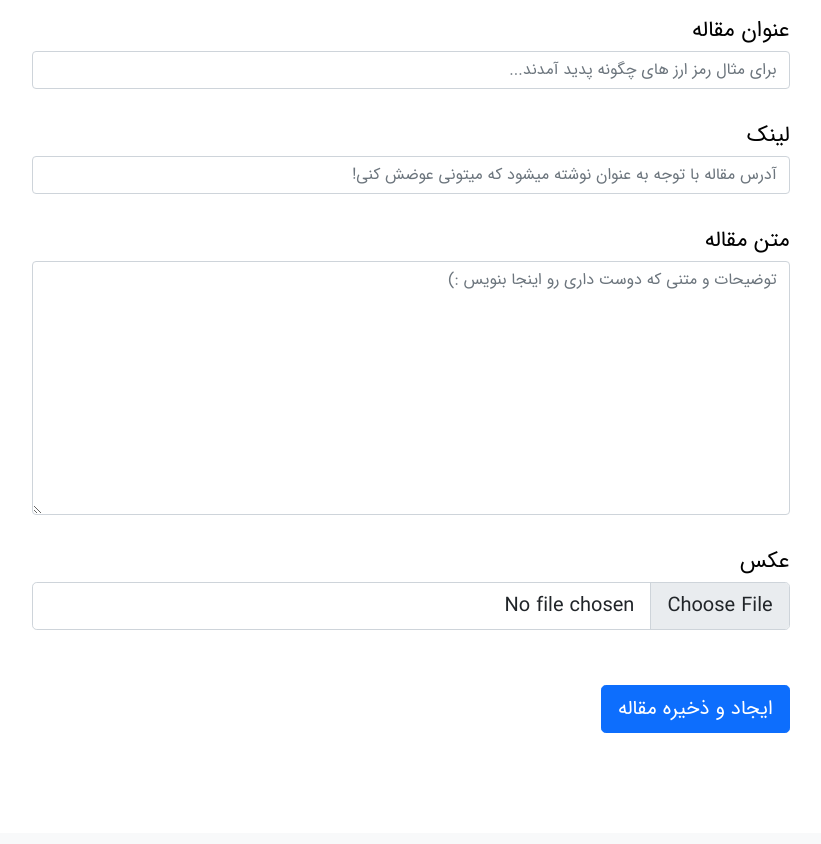
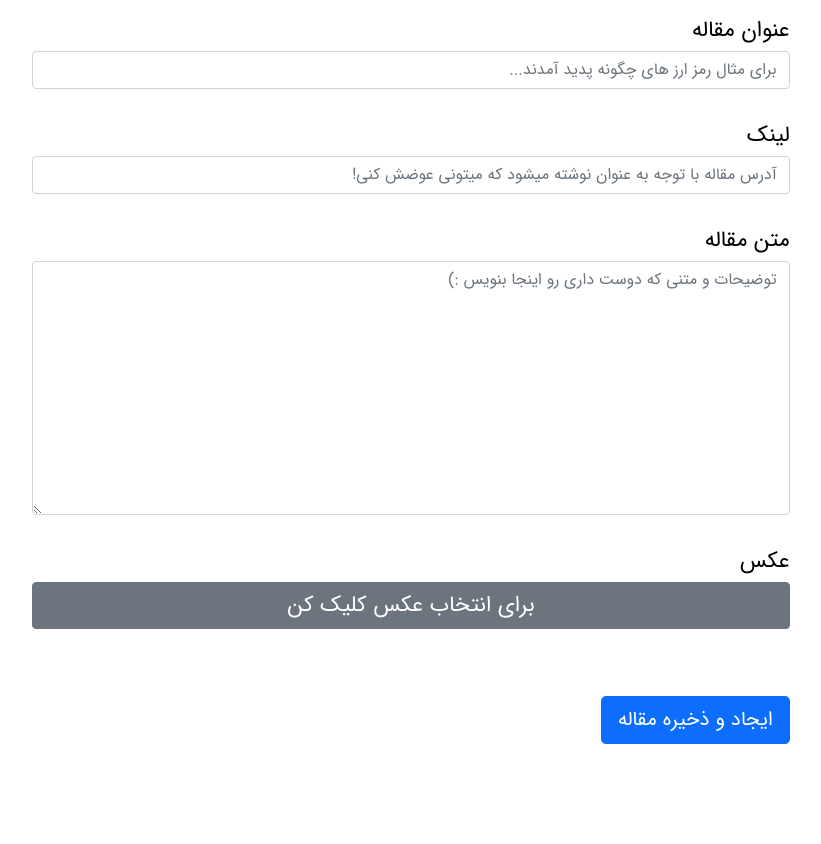
Before and after one commit to dori-dev/django-blog, a Django app: page /articles/create/ in a window 1280 px wide. Shown: the part 201-1045 px from the top of the page, without its empty margins (229-1050 px from the left). Before the commit the page ends 934 px from the top, so only its background shows below. Run offline with Django 3.2, Linux system fonts and the light colour scheme; a user stored in the database is signed in.

Commit message:
add file uploader checker with javascript

```diff
--- a/blog/articles/templates/articles/create-article.html
+++ b/blog/articles/templates/articles/create-article.html
@@ -25,14 +25,14 @@
 
         <div class="input-container mrt">
             <label for="id_image">عکس</label>
-            <input type="file" class="form-control form-control-lg" name="image" accept="image/*" id="id_image">
+            <label id="upload_label" for="id_image" class="btn btn-secondary">برای انتخاب عکس کلیک کن</label>
+            <input type="file" style="visibility:hidden;" class="form-control form-control-lg" name="image" accept="image/*" id="id_image">
         </div>
 
         {% csrf_token %}
         <div class="button-div">
-              <button class="btn btn-primary btn-lg" style="margin-top: 40px;">ایجاد و ذخیره مقاله</button>
+              <button class="btn btn-primary btn-lg">ایجاد و ذخیره مقاله</button>
         </div>
-
     </form>
 </div>
 <script src="{% static 'slugify.js' %}"></script>
--- a/blog/assets/slugify.js
+++ b/blog/assets/slugify.js
@@ -1,5 +1,7 @@
 const titleInput = document.querySelector("input[name=title]");
-const slugInput = document.querySelector("input[name=slug");
+const slugInput = document.querySelector("input[name=slug]");
+const imageFile = document.getElementById("id_image");
+const imageLabel = document.getElementById("upload_label");
 
 const slugify = (val) => {
   return val
@@ -19,3 +21,14 @@ titleInput.addEventListener("keyup", (e) => {
   slugInput.value = "";
   slugInput.value = slugify(titleInput.value);
 });
+
+imageFile.addEventListener("change", function () {
+  const name = imageFile.value.replace(/^.*[\\\/]/, "");
+  if (name) {
+    imageLabel.textContent = name;
+    imageLabel.className = "btn btn-success";
+  } else {
+    imageLabel.textContent = "برای انتخاب عکس کلیک کن";
+    imageLabel.className = "btn btn-secondary";
+  }
+});
```
Also changed, not shown: blog/db.sqlite3.
